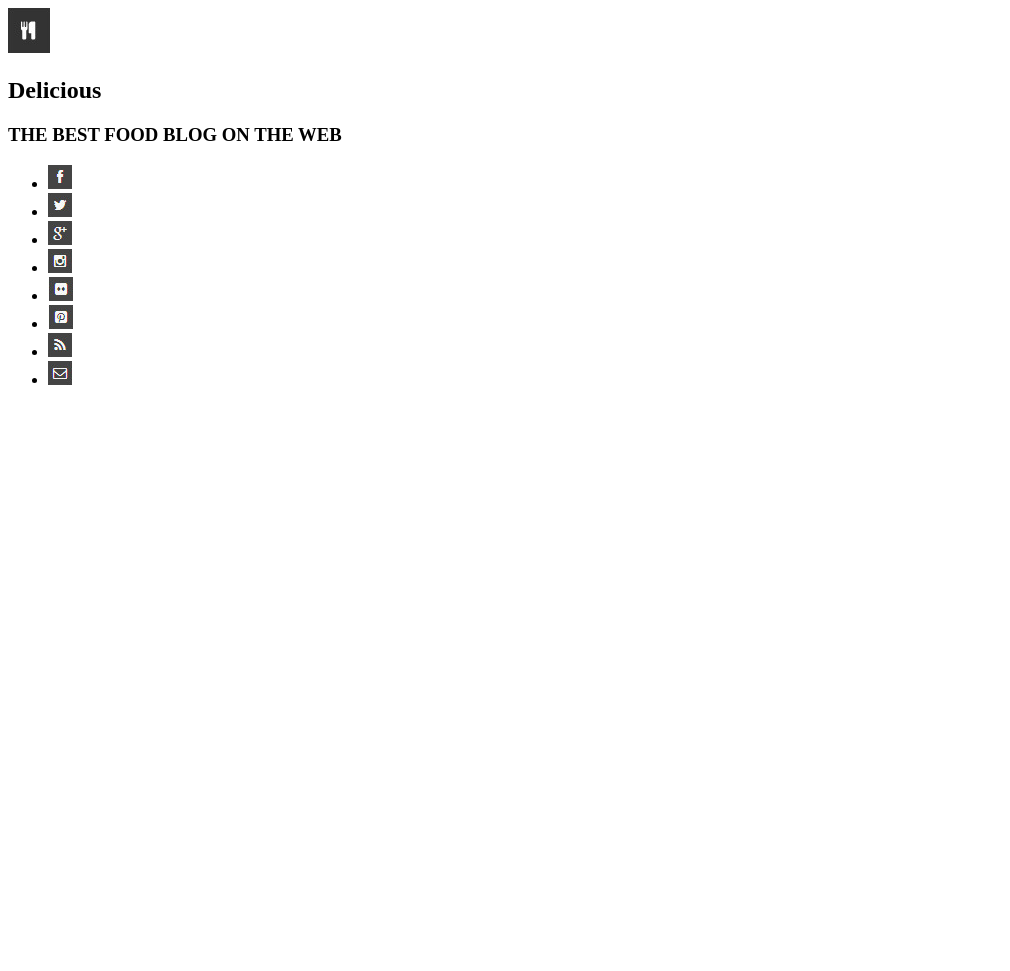
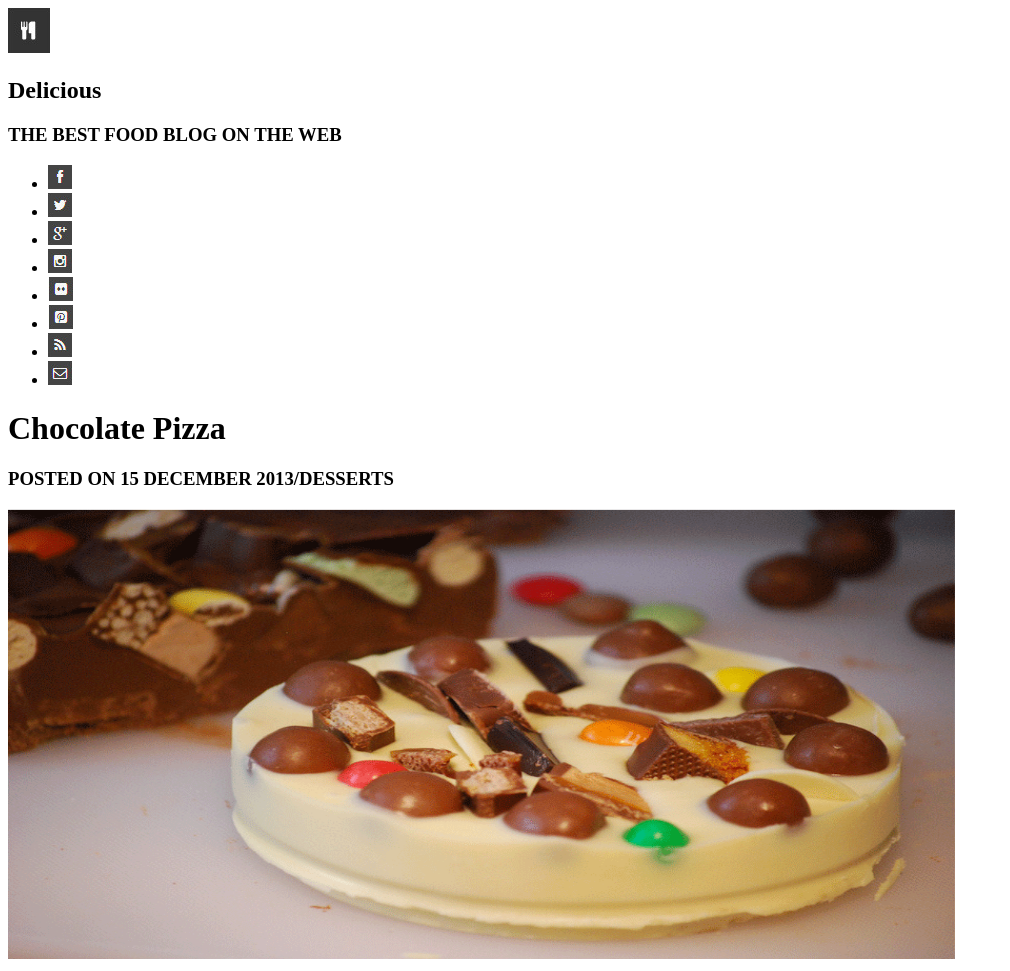
Before and after one commit to orsadude2/chocolate-pizza, a plain HTML site: page index.html in a window 1280 px wide. Shown: the whole page, without its empty margins (0-1010 px from the left). Before the commit the page ends 800 px from the top, so only its background shows below. Drawn offline with Linux system fonts and the light colour scheme.

Commit message:
added recipe image

```diff
--- a/index.html
+++ b/index.html
@@ -30,7 +30,19 @@
               <li><img src="img/rss-icon.png"></li>
               <li><img src="img/mail-icon.png"></li>
             </ul>
-          </div>
+  </div>
+
+<div class="mainbody">
+  <div id="body"
+   <div>
+     <h1 id="recipetitle">Chocolate Pizza</h1>
+     <h3 id="blogdtg">POSTED ON 15 DECEMBER 2013/DESSERTS</h3>
+     <!-- <div class="recipeimage" -->
+      <img src="img/choco-pizza.png" alt="A picture of a chocolate pizza" width=75% height="450"/>
+   </div>
+ </div>
+
+
 
   </body>
 </html>
```
